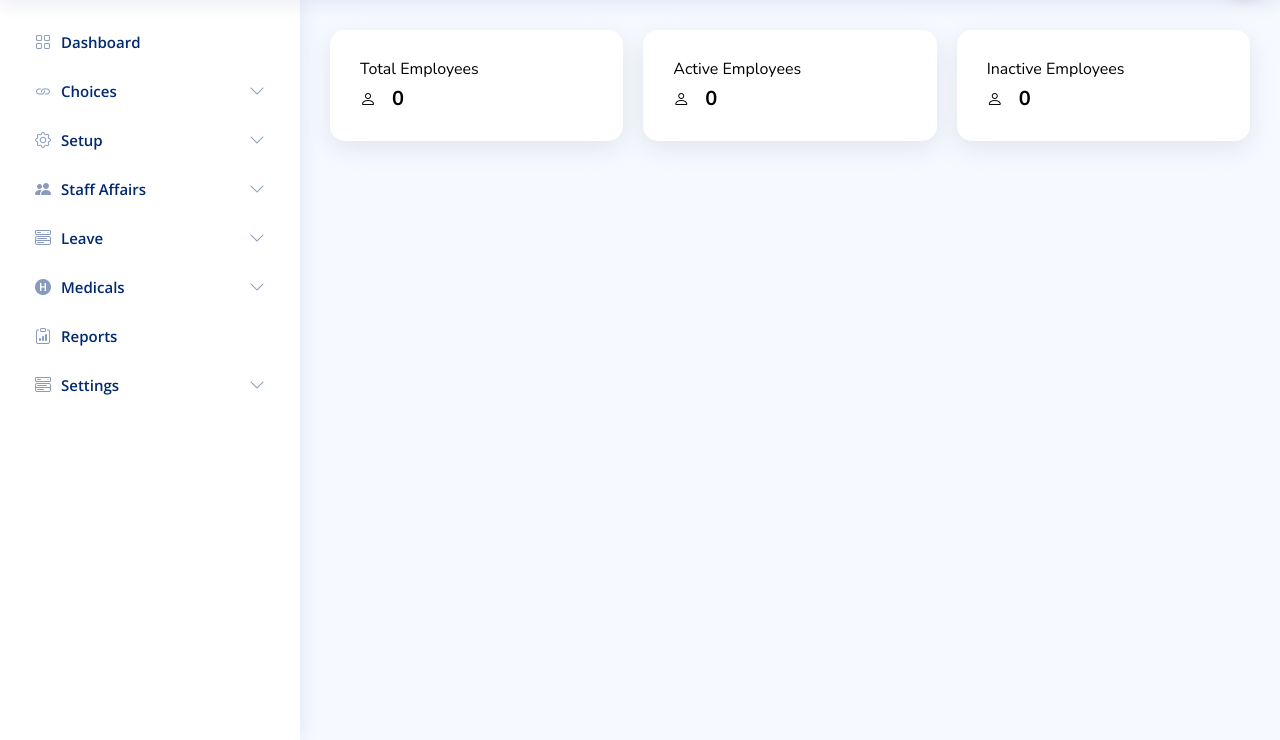
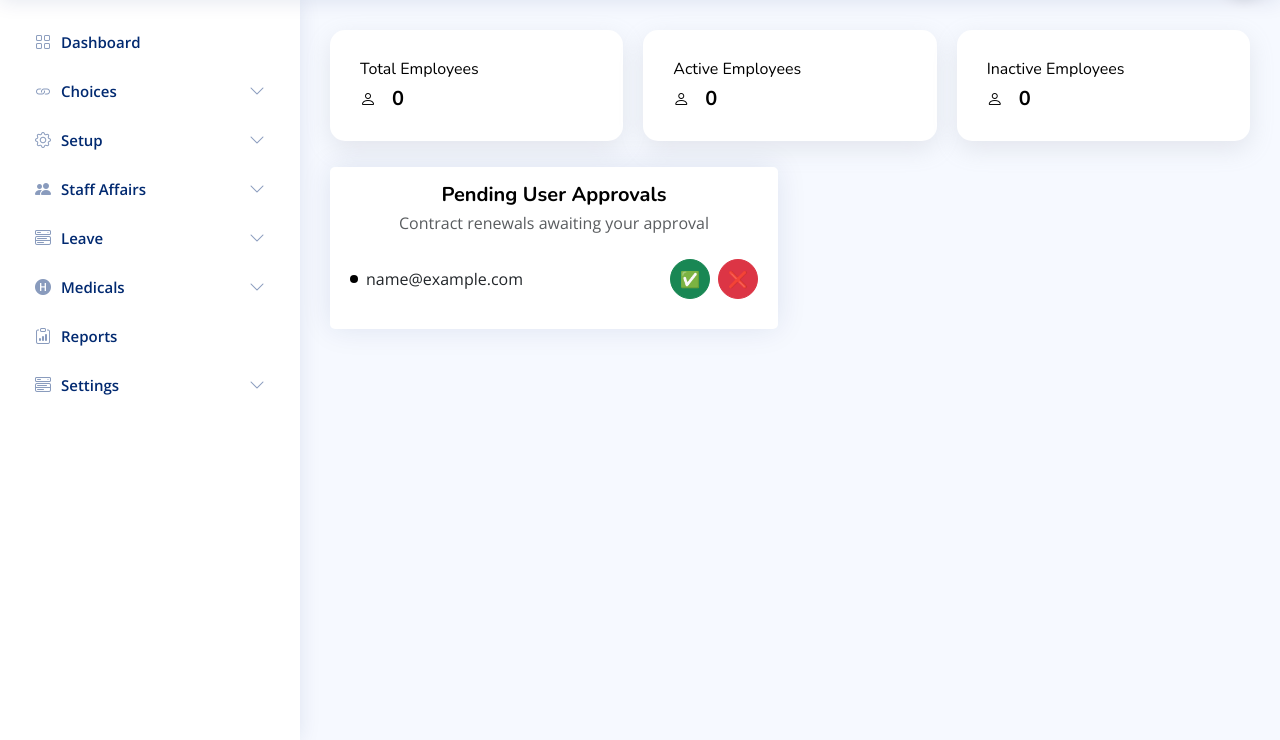
Before and after one commit to Kweku7k/bss, a Django app: page / in a window 1280 px wide. Shown: the part 60-800 px from the top of the page. Run offline with Django 5.2, Linux system fonts and the light colour scheme; the visitor is signed in with stand-in values (Sample User, id 1); data comes from the database, SQL or seed files in the repository; data that the repository does not hold is empty; parts of the project's set-up code (start-up, migrations or seed data) failed here and were passed over; some libraries are stand-ins or nearby versions.

Commit message:
Groups and Permission for HR and fiing registration loic

```diff
--- a/hr/decorators.py
+++ b/hr/decorators.py
@@ -2,11 +2,12 @@ from functools import wraps
 from django.contrib import messages
 from django.shortcuts import redirect
 
-def role_required(perm_name):
+def role_required(allowed_roles=[]):
     def decorator(view_func):
         @wraps(view_func)
         def wrapper(request, *args, **kwargs):
-            if request.user.has_perm(perm_name) or request.user.is_superuser:
+            user_groups = request.user.groups.values_list('name', flat=True)
+            if set(user_groups).intersection(set(allowed_roles)) or request.user.is_superuser:
                 return view_func(request, *args, **kwargs)
             else:
                 messages.error(request, 'You do not have permission to access this page.')
--- /dev/null
+++ b/hr/templatetags/group_tags.py
@@ -0,0 +1,7 @@
+from django import template
+
+register = template.Library()
+
+@register.filter(name='has_group')
+def has_group(user, group_name):
+    return user.groups.filter(name=group_name).exists()
--- a/hr/urls.py
+++ b/hr/urls.py
@@ -119,5 +119,6 @@ urlpatterns = [
     path('assign_user_group/', views.assign_user_to_group, name='assign-user-group'),
 
 
-
+    path('user/approve/<int:user_id>/', views.approve_user, name='approve-user'),
+    path('user/disapprove/<int:user_id>/', views.disapprove_user, name='disapprove-user')
 ]
--- a/hr/views.py
+++ b/hr/views.py
@@ -72,20 +72,29 @@ def view_logs(request):
 
 def index(request):
     if request.method == 'POST':
-        username = request.POST.get('username')
+        email = request.POST.get('email')
         password = request.POST.get('password')
-        user = authenticate(request, username=username, password=password)
-        if user is not None:
-            # if user.approval:
-            login(request, user)
-            messages.success(request, f"Login  Successful. Welcome Back {user.username}")
-            logger.info(f"Login Successful: {user.username}")
-            return redirect('landing')
-        else:
-            messages.error(request, "Invalid login credentials." )
+
+        try:
+            user_username = User.objects.get(email=email)
+            user = authenticate(request, username=user_username.username, password=password)
+            print("Trying to Login", user)
+            if user is not None:
+                # Check if the user is not approve and redirect
+                if not user.approval:
+                    messages.error(request, "Your account is not approved yet. Please contact the administrator.")
+                    return render(request, 'authentication/waiting_approval.html')
+                login(request, user)
+                messages.success(request, f"Login Successful. Welcome Back {user.username}")
+                return redirect('landing')
+            else:
+                messages.error(request, "Invalid login credentials.")
+                return redirect('login')
+        except User.DoesNotExist:
+            messages.error(request, "Email not found.")
             return redirect('login')
 
-    return render(request, 'authentication/login.html',{})
+    return render(request, 'authentication/login.html', {})
 
 def user_profile(request):
     if request.method == 'POST':
@@ -158,6 +167,7 @@ def landing(request):
     sixty_and_above = Employee.objects.filter(dob__lte=today - timedelta(days=60*365))  # Approximates 60 years
     pending_renewals = RenewalHistorys.objects.filter(is_approved=False, is_disapproved=False)
     pending_promotions = PromotionHistory.objects.filter(is_approved=False, is_disapproved=False)
+    pending_users = User.objects.filter(approval=False)
 
 
     notification_count = ( expiring_soon.count() + sixty_and_above.count() + pending_renewals.count() + pending_promotions.count() )
@@ -174,6 +184,7 @@ def landing(request):
         'pending_renewals':pending_renewals,
         'sixty_and_above':sixty_and_above,
         'pending_promotions':pending_promotions,
+        'pending_users':pending_users,
     }
 
     return render(request,'hr/landing_page.html', context)
@@ -2231,13 +2242,14 @@ def create_groups(request):
 @role_required(['superadmin'])
 def assign_permissions_to_group(request, group_id):
     group = Group.objects.get(id=group_id)
+    # permissions = Permission.objects.get(codename="change_user")
     permissions = Permission.objects.all()
 
     if request.method == 'POST':
-        selected_permissions = request.POST.getlist('permissions')  # List of permission ids
-        group.permissions.set(selected_permissions)  # Set new permissions
+        selected_permissions = request.POST.getlist('permissions', )
+        group.permissions.set(selected_permissions)
         messages.success(request, 'Permissions assigned successfully.')
-        return redirect('create-groups')  # Go back to group management
+        return redirect('create-groups')
 
     return render(request, 'roles/assign_permissions.html', {
         'group': group,
@@ -2265,3 +2277,26 @@ def assign_user_to_group(request):
         'users': users,
         'groups': groups,
     })
+
+
+@login_required
+def approve_user(request, user_id):
+    user = get_object_or_404(User, id=user_id)
+    user.approval = True
+    user.save()
+    messages.success(request, f"User {user.username} has been approved!")
+    logger.info(f"User {user.username} has been approved by {request.user.username}.")
+    return redirect('assign-user-group')
+
+
+@login_required
+def disapprove_user(request, user_id):
+    # if not request.user.is_superuser:
+    #     messages.error(request, "Unauthorized Access")
+    #     return redirect('landing')
+
+    user = get_object_or_404(User, id=user_id)
+    user.delete()
+    messages.success(request, f"User {user.username} has been disapproved!")
+    logger.info(f"User {user.username} has been disapproved by {request.user.username}.")
+    return redirect('landing')
--- a/templates/authentication/login.html
+++ b/templates/authentication/login.html
@@ -78,8 +78,8 @@
                     {% csrf_token %}
 
                     <div class="col-12">
-                      <label for="yourUsername" class="form-label">Username</label>
-                      <input type="text" name="username" class="form-control" id="yourUsername" required>
+                      <label for="email" class="form-label">Email Address</label>
+                      <input type="text" name="email" class="form-control" id="email" required>
                     </div>
 
                     <div class="col-12">
--- a/templates/hr/landing_page.html
+++ b/templates/hr/landing_page.html
@@ -88,6 +88,7 @@
         {% include "partials/_renewal.html" %}
         {% include "partials/_retire.html" %}
         {% include "partials/_promotion.html" %}
+        {% include "partials/_pending_users.html" %}
 
       </div>
     </section>
--- /dev/null
+++ b/templates/partials/_pending_users.html
@@ -0,0 +1,62 @@
+{% load group_tags %}
+
+<style>
+    .btn-circle {
+        width: 40px;
+        height: 40px;
+        border-radius: 50%;
+        text-align: center;
+        padding: 8px;
+        font-size: 16px;
+        line-height: 1.25;
+        display: flex;
+        align-items: center;
+        justify-content: center;
+    }
+</style>
+
+
+{% if request.user|has_group:"superadmin" or request.user.is_superuser %}
+    {% if pending_users %}
+        <div class="col-lg-6 col-sm-6">
+            <div class="card" >
+                <div class="card-body">
+                    <h5 class="pt-3 mb-1 text-black text-center"><strong>Pending User Approvals</strong></h5>
+                    <p class="text-center text-muted mb-4">Contract renewals awaiting your approval</p>
+                    <div>
+                        {% for user in pending_users %}
+                            <div style="display: flex; align-items: center; margin-bottom: 10px;">
+                                <!-- Status indicator (Pending approval) -->
+                                <div style="background-color: #000; width: 8px; height: 8px; border-radius: 50%; margin-right: 8px;"></div>
+
+                                <!-- Staff name link -->
+                                <a href="#" style="text-decoration: none; color: inherit; flex-grow: 1;">{{ user.email }}</a>
+
+                                <!-- Approve button -->
+                                <form method="post" action="{% url 'approve-user' user.id %}" style="margin-left: 8px; display: inline;">
+                                    {% csrf_token %}
+                                    <button type="submit" class="btn btn-success btn-circle" onclick="return confirm('Do you really want to approve {{ user.email }}?');" title="Approve">
+                                        ✅
+                                    </button>
+                                </form>
+
+                                <!-- Disapprove button -->
+                                <form method="post" action="{% url 'disapprove-user' user.id %}" style="margin-left: 8px; display: inline;">
+                                    {% csrf_token %}
+                                    <button type="submit" class="btn btn-danger btn-circle" onclick="return confirm('Do you really want to disapprove {{ user.email }}?');" title="Disapprove">
+                                        ❌
+                                    </button>
+                                </form>
+
+                            </div>
+                        {% empty %}
+                            <div class="text-center text-muted">
+                                No pending user approval.
+                            </div>
+                        {% endfor %}
+                    </div>
+                </div>
+            </div>
+        </div>
+    {% endif %}
+{% endif %}
--- a/templates/partials/_promotion.html
+++ b/templates/partials/_promotion.html
@@ -42,7 +42,7 @@
                         <!-- Disapprove button -->
                         <form method="post" action="{% url 'disapprove-promotion' promotion.id %}" style="margin-left: 8px; display: inline;">
                             {% csrf_token %}
-                            <button type="submit" class="btn btn-info btn-circle" onclick="return confirm('Do you really want to disapprove the promotion for {{ promotion.staffno.fname }} {{ promotion.staffno.lname }}?');" title="Disapprove">
+                            <button type="submit" class="btn btn-danger btn-circle" onclick="return confirm('Do you really want to disapprove the promotion for {{ promotion.staffno.fname }} {{ promotion.staffno.lname }}?');" title="Disapprove">
                                 ❌
                             </button>
                         </form>
--- a/templates/partials/_sidebar.html
+++ b/templates/partials/_sidebar.html
@@ -268,13 +268,11 @@
                   <i class="bi bi-person"></i><span>Profile</span>
                 </a>
             </li>
-            {% if 'superadmin' in user_groups %}
-              <li>
-                  <a href="{% url 'logs' %}">
-                      <i class="bi bi-circle"></i><span>Logs</span>
-                  </a>
-              </li>
-            {% endif %}
+            <li>
+                <a href="{% url 'logs' %}">
+                    <i class="bi bi-circle"></i><span>Logs</span>
+                </a>
+            </li>
             <li class="nav-item">
                 <a class="nav-link collapsed" href="{% url 'logout' %}">
                   <i class="bi bi-box-arrow-in-right"></i><span>Logout</span>
--- a/templates/partials/_topnav.html
+++ b/templates/partials/_topnav.html
@@ -126,8 +126,8 @@
                     <li class="notification-item">
                         <i class="bi bi-clock-history text-info"></i>
                         <div>
-                            <a href="{% url 'staff-details' renewal.staffno %}" style="text-decoration: none; color: inherit;">
-                                <p>Renewal pending approval for {{ renewal.staff.fname }} {{ renewal.staff.lname }}</p>
+                            <a href="{% url 'staff-details' renewal.staffno.staffno %}" style="text-decoration: none; color: inherit;">
+                                <p>Renewal pending approval for {{ renewal.staffno.fname }} {{ renewal.staffno.lname }}</p>
                             </a>
                         </div>
                     </li>
--- a/templates/roles/assign_permissions.html
+++ b/templates/roles/assign_permissions.html
@@ -7,15 +7,15 @@
         {% csrf_token %}
 
         <div class="form-group">
-            {% for permission in permissions %}
+            {% comment %} {% for permission in permissions %} {% endcomment %}
                 <div class="form-check">
                     <input class="form-check-input" type="checkbox" name="permissions" value="{{ permission.id }}"
                         {% if permission in group.permissions.all %}checked{% endif %}>
                     <label class="form-check-label">
-                        {{ permission.name }}
+                        {{ permissions.name }}
                     </label>
                 </div>
-            {% endfor %}
+            {% comment %} {% endfor %} {% endcomment %}
         </div>
 
         <button type="submit" class="btn btn-primary mt-3">Save Permissions</button>
```
Also changed, not shown: templates/authentication/register.html (+12 -0 lines), templates/authentication/waiting_approval.html (added, +125 -0 lines), hr/templatetags/__init__.py (added), 1 other file.
